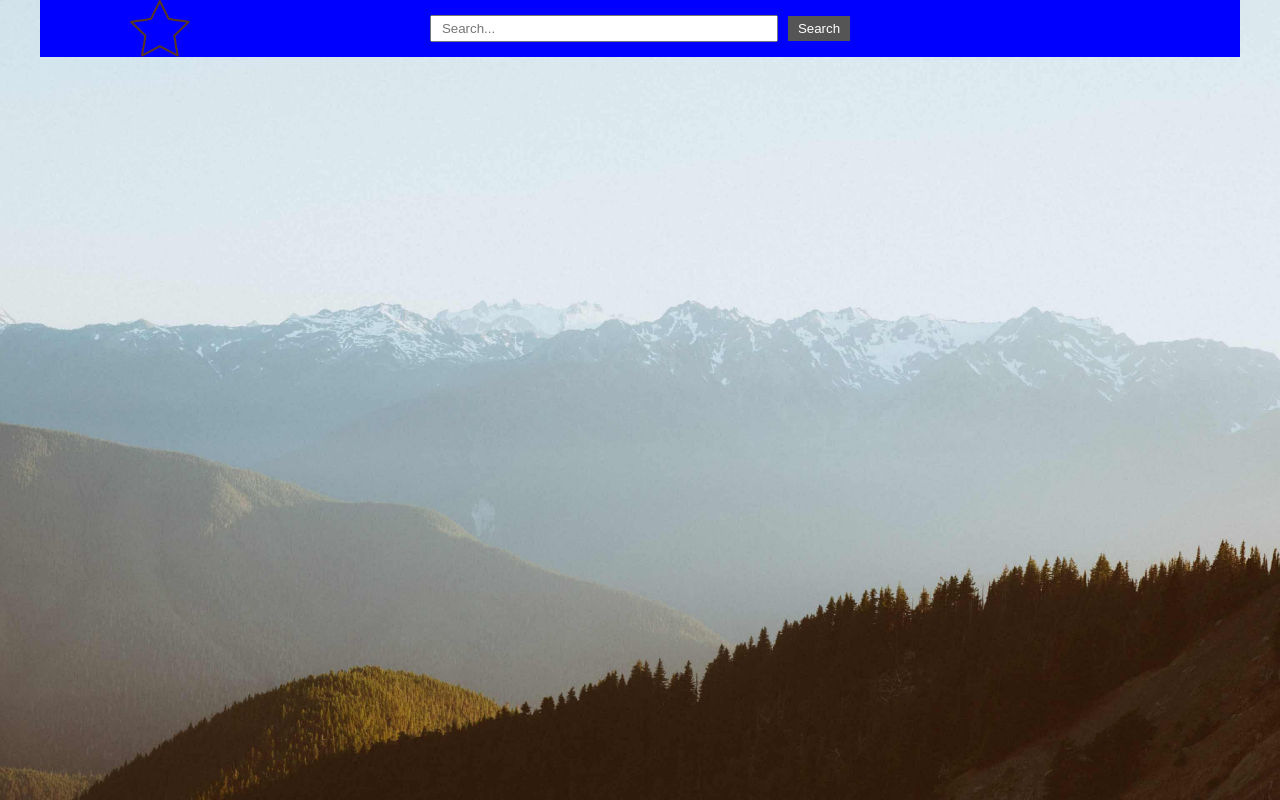
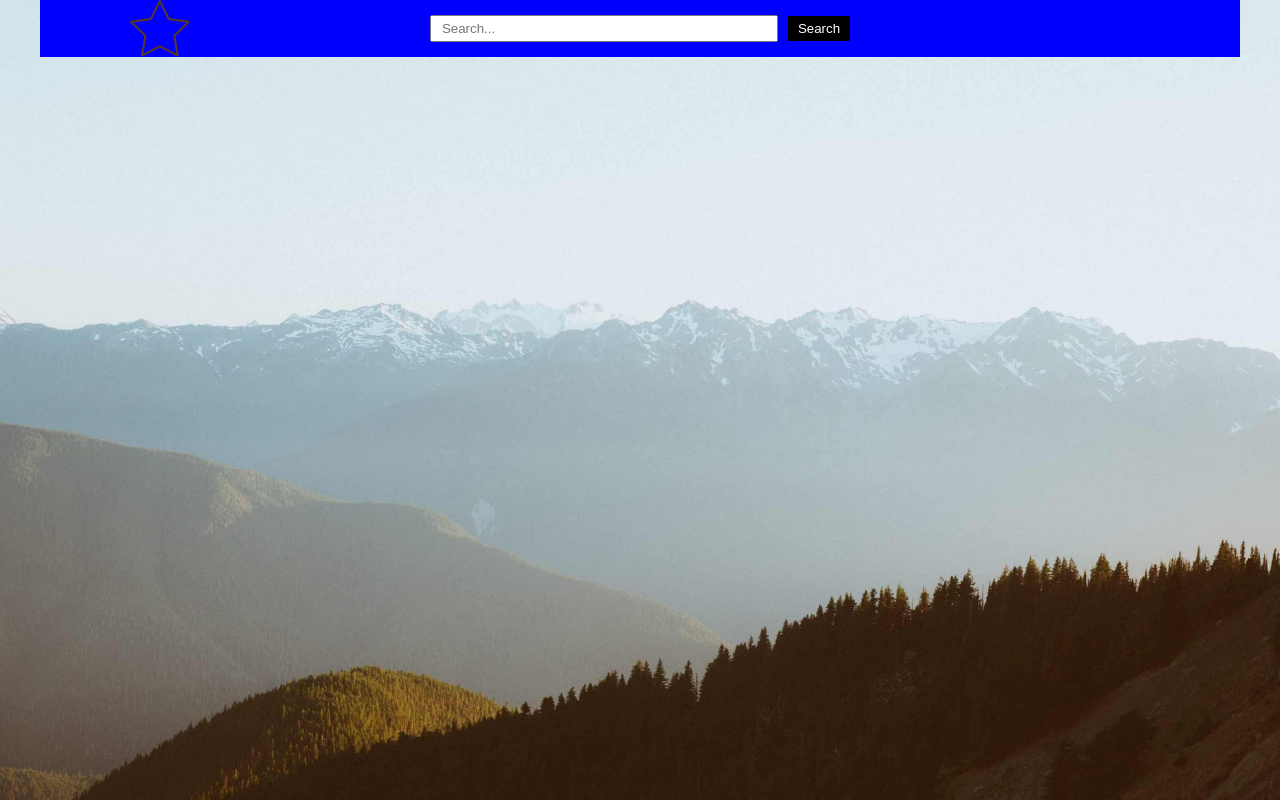
Before and after one commit to JAbarca09/TrentsWeatherApplication, a React (Create React App) app in the folder weatherapp/: page / in a window 1280 px wide. Built offline with nearby package versions, Linux system fonts and the light colour scheme.

Commit message:
Add hover style to "search" button

```diff
--- a/weatherapp/src/components/SearchBar.module.css
+++ b/weatherapp/src/components/SearchBar.module.css
@@ -30,9 +30,14 @@
 
 .button {
   color: white;
-  background-color: #555555;
+  background-color: #000000;
   border: none;
   padding: 5px 10px;
+}
+
+.button:hover {
+  background-color: #555555;
+  cursor: pointer;
 }
 
 /* Breakpoints going from small screens to larger ones! */
```
